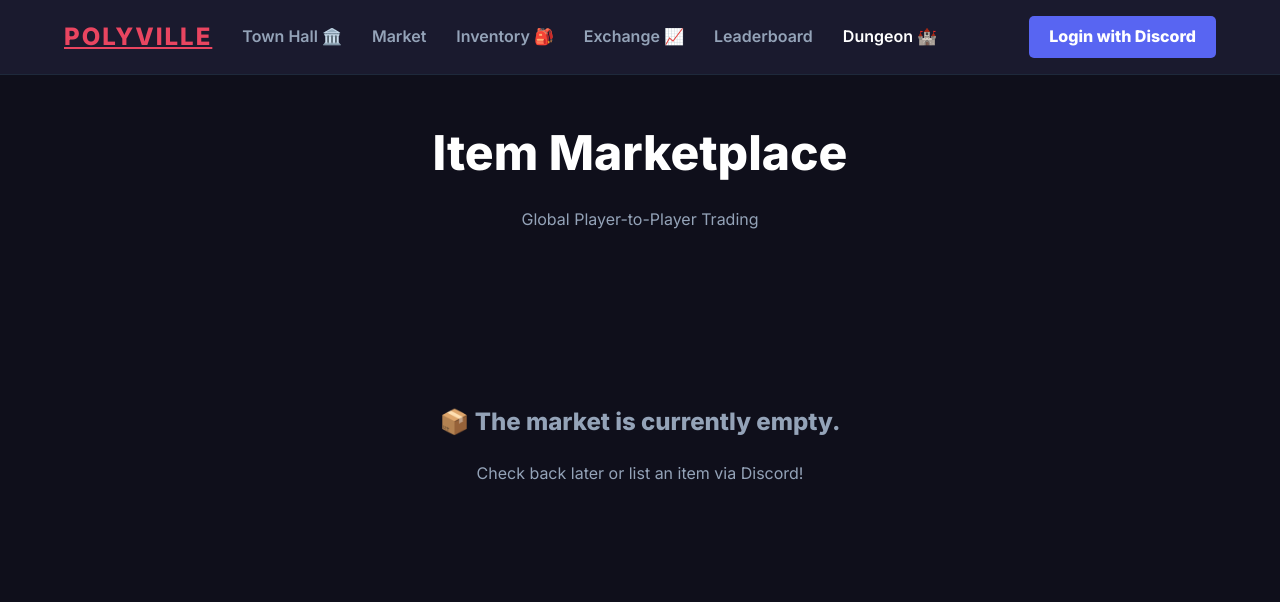
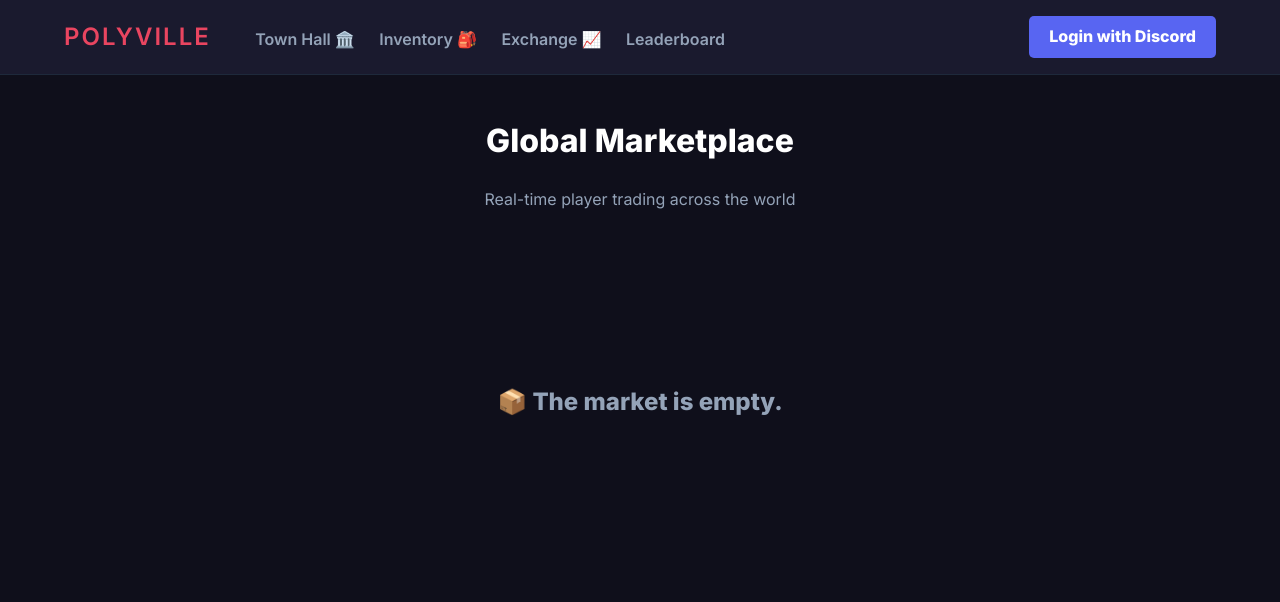
Before and after one commit to Xoborcim/UwUMarket, a Flask app: template Templates/market.html in a window 1280 px wide. Shown: the top 602 px of the page. Run offline with Flask 3, Linux system fonts and the light colour scheme; the template is opened without the code that fills it, so the values that code supplies are empty; some libraries are stand-ins or nearby versions.

Commit message:
owiejrnoiwejroijweoirjwoeijr

```diff
--- a/Templates/market.html
+++ b/Templates/market.html
@@ -49,9 +49,20 @@
             font-weight: 800;
             font-size: 1.5rem;
             color: var(--accent-color);
+            text-decoration: none;
             text-transform: uppercase;
             letter-spacing: 2px;
         }
+
+        .nav-links a {
+            color: var(--text-muted);
+            text-decoration: none;
+            font-weight: 600;
+            margin-right: 20px;
+            transition: color 0.2s;
+        }
+
+        .nav-links a:hover { color: var(--accent-color); }
 
         .user-status {
             display: flex;
@@ -91,12 +103,6 @@
             margin-bottom: 50px;
         }
 
-        header h1 {
-            font-size: 3rem;
-            margin-bottom: 10px;
-        }
-
-        /* --- MARKET GRID --- */
         .market-grid {
             display: grid;
             grid-template-columns: repeat(auto-fill, minmax(280px, 1fr));
@@ -191,58 +164,55 @@
             border-radius: 8px;
             font-weight: 800;
             cursor: pointer;
-            text-transform: uppercase;
-            transition: filter 0.2s;
         }
 
-        .buy-button:hover {
-            filter: brightness(1.2);
+        /* SOLD OVERLAY */
+        .sold-stamp {
+            position: absolute;
+            top: 50%;
+            left: 50%;
+            transform: translate(-50%, -50%) rotate(-15deg);
+            background: #ff4757;
+            color: white;
+            padding: 10px 20px;
+            font-weight: 900;
+            border: 4px solid white;
+            z-index: 10;
+            display: none;
         }
 
-        /* DYNAMIC TIER STYLING */
+        /* TIER COLORS */
         .tier-Common { border-top: 4px solid var(--common); }
         .tier-Uncommon { border-top: 4px solid var(--uncommon); }
         .tier-Rare { border-top: 4px solid var(--rare); }
         .tier-Epic { border-top: 4px solid var(--epic); }
-        .tier-Legendary { border-top: 4px solid var(--legendary); box-shadow: 0 0 15px rgba(241, 196, 15, 0.1); }
-        .tier-Mythic { border-top: 4px solid var(--mythic); animation: pulse-red 2s infinite; }
+        .tier-Legendary { border-top: 4px solid var(--legendary); }
+        .tier-Mythic { border-top: 4px solid var(--mythic); animation: pulse 2s infinite; }
 
-        .text-Common { color: var(--common); }
-        .text-Uncommon { color: var(--uncommon); }
-        .text-Rare { color: var(--rare); }
-        .text-Epic { color: var(--epic); }
-        .text-Legendary { color: var(--legendary); }
-        .text-Mythic { color: var(--mythic); }
-
-        @keyframes pulse-red {
+        @keyframes pulse {
             0% { box-shadow: 0 0 0 0 rgba(231, 76, 60, 0.4); }
-            70% { box-shadow: 0 0 0 15px rgba(231, 76, 60, 0); }
+            70% { box-shadow: 0 0 0 10px rgba(231, 76, 60, 0); }
             100% { box-shadow: 0 0 0 0 rgba(231, 76, 60, 0); }
         }
-
-        .empty-state { text-align: center; padding: 100px 20px; color: var(--text-muted); }
     </style>
 </head>
 <body>
 
     <nav>
-        <div style="display: flex; gap: 30px; align-items: center;">
-            <a href="/market" class="logo">Polyville</a>
-            <a href="/town" style="color: var(--text-muted); text-decoration: none; font-weight: 600;">Town Hall 🏛️</a>
-            <a href="/market" style="color: var(--text-muted); text-decoration: none; font-weight: 600;">Market</a>
-            <a href="/inventory" style="color: var(--text-muted); text-decoration: none; font-weight: 600;">Inventory 🎒</a>
-            <a href="/exchange" style="color: var(--text-muted); text-decoration: none; font-weight: 600;">Exchange 📈</a>
-            <a href="/leaderboard" style="color: var(--text-muted); text-decoration: none; font-weight: 600;">Leaderboard</a>
-            <a href="/dungeon" style="color: white; text-decoration: none; font-weight: 600;">Dungeon 🏰</a>
-            </div>
+        <div class="nav-links">
+            <a href="/market" class="logo" style="color: var(--accent-color); margin-right: 40px;">Polyville</a>
+            <a href="/town">Town Hall 🏛️</a>
+            <a href="/inventory">Inventory 🎒</a>
+            <a href="/exchange">Exchange 📈</a>
+            <a href="/leaderboard">Leaderboard</a>
+        </div>
         <div class="user-status">
             {% if session.get('user_id') %}
-                <a href="/profile/{{ session['user_id'] }}" class="user-info" style="text-decoration: none; color: white; cursor: pointer;">
-                <span>👤 <strong>{{ session['username'] }}</strong></span>
-                <span style="color: #475569;">|</span>
-                <span id="gold-counter" style="color: #f1c40f; font-weight: bold; font-family: monospace; font-size: 1.1em;">💰 Loading...</span>
+                <a href="/profile/{{ session['user_id'] }}" class="user-info">
+                    <span>👤 <strong>{{ session['username'] }}</strong></span>
+                    <span id="gold-counter" style="color: #f1c40f; font-weight: bold;">💰 Loading...</span>
                 </a>
-                <a href="/logout" style="color: var(--text-muted); font-size: 0.8rem; text-decoration: none;">Logout</a>
+                <a href="/logout" style="color: var(--text-muted); text-decoration: none; font-size: 0.8rem;">Logout</a>
             {% else %}
                 <a href="/login" class="login-btn">Login with Discord</a>
             {% endif %}
@@ -251,46 +221,34 @@
 
     <div class="container">
         <header>
-            <h1>Item Marketplace</h1>
-            <p style="color: var(--text-muted)">Global Player-to-Player Trading</p>
+            <h1>Global Marketplace</h1>
+            <p style="color: var(--text-muted)">Real-time player trading across the world</p>
         </header>
 
-        {% if message %}
-            <div style="padding: 15px; margin-bottom: 30px; border-radius: 8px; text-align: center; font-weight: bold; color: white; background-color: {% if success %}#2ecc71{% else %}#e74c3c{% endif %}; box-shadow: 0 4px 15px rgba(0,0,0,0.2);">
-                {{ message }}
-            </div>
-        {% endif %}
-
         {% if not items %}
-            <div class="empty-state">
-                <h2>📦 The market is currently empty.</h2>
-                <p>Check back later or list an item via Discord!</p>
+            <div style="text-align: center; padding: 100px; color: var(--text-muted);">
+                <h2>📦 The market is empty.</h2>
             </div>
         {% else %}
             <div class="market-grid">
                 {% for item in items %}
-                <div class="item-card tier-{{ item['tier'] }}">
+                <div id="item-{{ item['item_id'] }}" class="item-card tier-{{ item['tier'] }}">
+                    <div class="sold-stamp">SOLD</div>
                     <div class="image-wrapper">
-                        <div class="tier-badge text-{{ item['tier'] }}">{{ item['tier'] }}</div>
-                        <img src="/images/{{ item['set_name'] }}/{{ item['tier'] }}/{{ item['item_name'] }}.png"
-                             class="item-image"
-                             alt="{{ item['item_name'] }}"
-                             onerror="this.src='https://via.placeholder.com/300?text=No+Image'">
+                        <div class="tier-badge" style="color: var(--{{ item['tier']|lower }});">{{ item['tier'] }}</div>
+                        <img src="/images/{{ item['set_name'] }}/{{ item['tier'] }}/{{ item['item_name'] }}.png" class="item-image" alt="item">
                     </div>
 
                     <div class="item-content">
-                        <div class="item-name">{{ item['item_name'] }}</div>
-                        <div class="seller-info">Sold by <code>{{ item['user_id'] }}</code></div>
-                    </div>
-
-                    <div class="card-footer">
+                        <h3 style="margin:0;">{{ item['item_name'] }}</h3>
+                        <p style="font-size: 0.8rem; color: var(--text-muted);">Seller: {{ item['user_id'] }}</p>
                         <span class="price-display">${{ "{:,.2f}".format(item['list_price']) }}</span>
 
                         <form action="/buy/{{ item['item_id'] }}" method="POST">
                             {% if session.get('user_id') %}
                                 <button type="submit" class="buy-button">Purchase</button>
                             {% else %}
-                                <button type="button" class="buy-button" style="background: #475569; cursor: not-allowed;" disabled>Login to Buy</button>
+                                <button type="button" class="buy-button" style="background:#475569;" disabled>Login to Buy</button>
                             {% endif %}
                         </form>
                     </div>
@@ -300,26 +258,50 @@
         {% endif %}
     </div>
 
-    {% if session.get('user_id') %}
+    <script src="https://cdn.socket.io/4.7.2/socket.io.min.js"></script>
     <script>
-        async function fetchLiveGold() {
-            try {
-                const response = await fetch('/api/gold');
-                const data = await response.json();
+        const socket = io();
 
-                if (data.success) {
-                    const formattedGold = data.gold.toLocaleString('en-US', {minimumFractionDigits: 2, maximumFractionDigits: 2});
-                    document.getElementById('gold-counter').innerText = '💰 $' + formattedGold;
+        // 1. Real-time Gold Updates (No more polling!)
+        socket.on('gold_update', function(data) {
+            const goldDisplay = document.getElementById('gold-counter');
+            if (goldDisplay && data.user_id == "{{ session.get('user_id') }}") {
+                goldDisplay.innerText = '💰 $' + data.new_balance.toLocaleString('en-US', {minimumFractionDigits: 2});
+                goldDisplay.style.color = '#2ecc71';
+                setTimeout(() => { goldDisplay.style.color = '#f1c40f'; }, 1000);
+            }
+        });
+
+        // 2. Real-time Sales (Gray out items for everyone)
+        socket.on('item_sold', function(data) {
+            const card = document.getElementById(`item-${data.item_id}`);
+            if (card) {
+                card.style.opacity = '0.4';
+                card.style.filter = 'grayscale(1)';
+                card.style.pointerEvents = 'none';
+                const stamp = card.querySelector('.sold-stamp');
+                if (stamp) {
+                    stamp.innerText = "SOLD TO " + data.buyer.toUpperCase();
+                    stamp.style.display = 'block';
                 }
-            } catch (error) {
-                console.error("Failed to fetch gold:", error);
+            }
+        });
+
+        // 3. Rare Pull Notifications
+        socket.on('big_pull', function(data) {
+            console.log(`🔥 Global: ${data.username} pulled a ${data.tier} ${data.item}!`);
+            // You could add a toast notification here later
+        });
+
+        // Helper: Fetch gold once on page load
+        async function loadGold() {
+            const r = await fetch('/api/gold');
+            const d = await r.json();
+            if (d.success) {
+                document.getElementById('gold-counter').innerText = '💰 $' + d.gold.toLocaleString('en-US', {minimumFractionDigits: 2});
             }
         }
-
-        fetchLiveGold();
-        setInterval(fetchLiveGold, 3000);
+        loadGold();
     </script>
-    {% endif %}
-
 </body>
 </html>
```
Also changed, not shown: other parts of Templates/market.html (+16 -48 lines).
